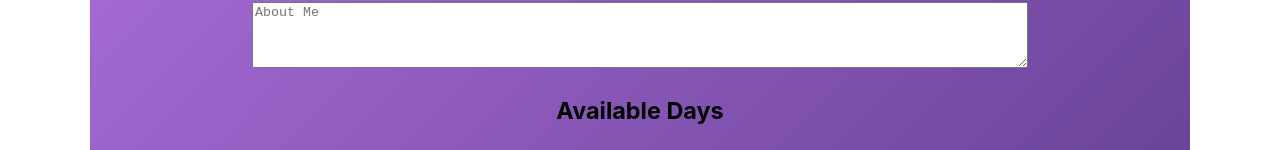
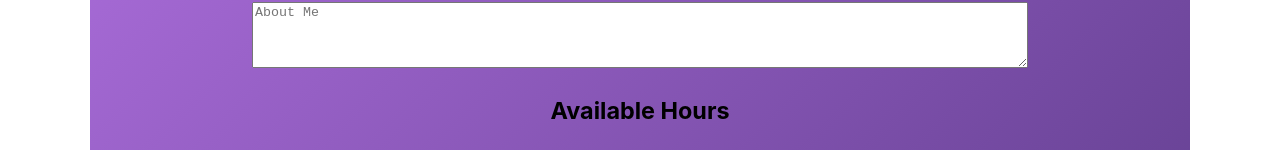
Before and after one commit to jagganjestine/CS4485, a React (Create React App) app in the folder online-tutoring/: page /registrationtutors in a window 1280 px wide. Shown: the part 517-667 px from the top of the page. Built offline with nearby package versions, Linux system fonts and the light colour scheme.

Commit message:
Available Hours

```diff
--- a/online-tutoring/src/components/RegistrationTutors.js
+++ b/online-tutoring/src/components/RegistrationTutors.js
@@ -228,7 +228,7 @@ const handleDayChange = (e) => {
                 ></textarea> <div style={{ marginTop: '10px' }}></div>
               </div>
               <div className="availability-section">
-                <h3>Available Days</h3>
+                <h3>Available Hours</h3>
                 <div className="day-checkboxes">
                   {Object.keys(availability).map(day => (
                     <label key={day}>
```
